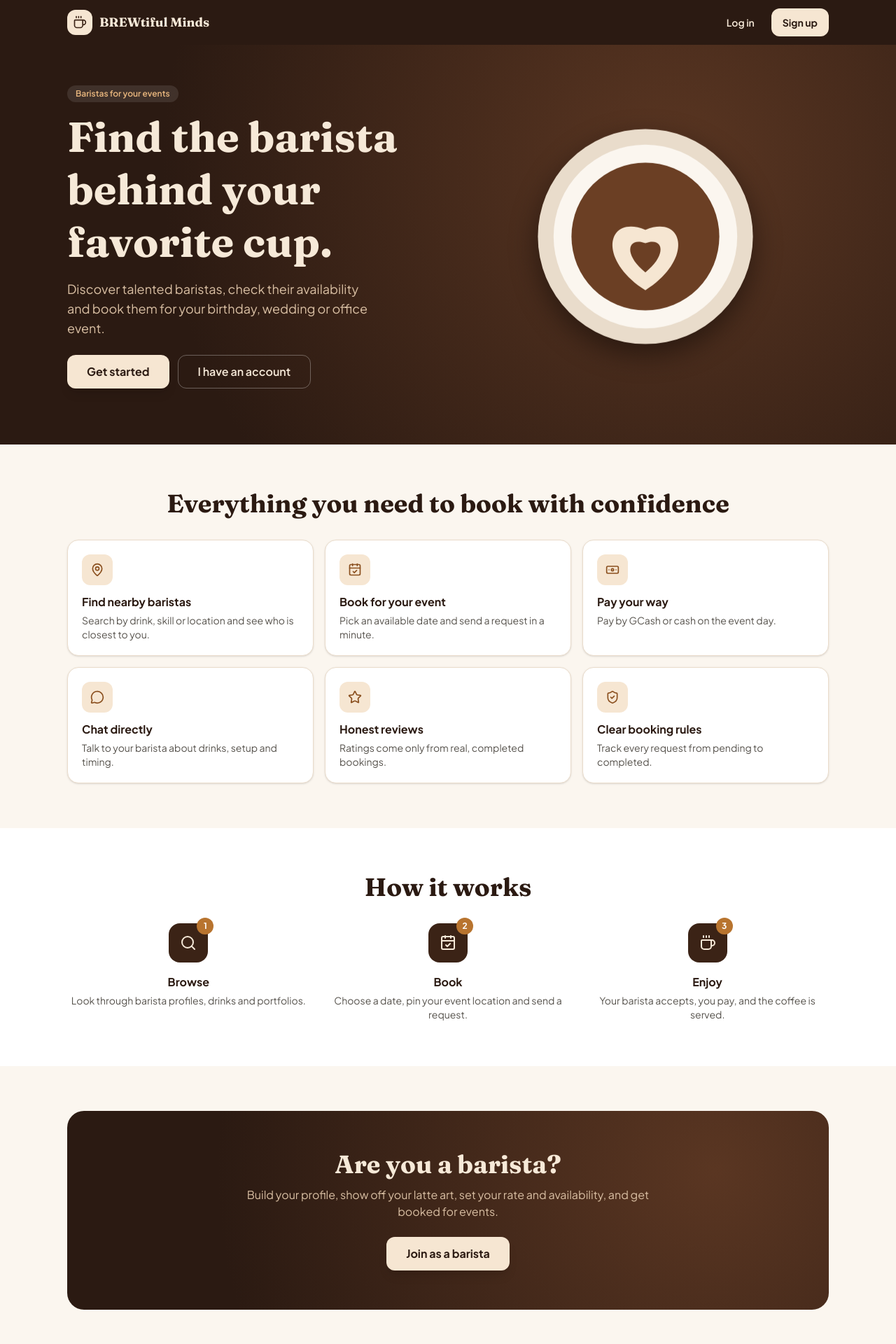
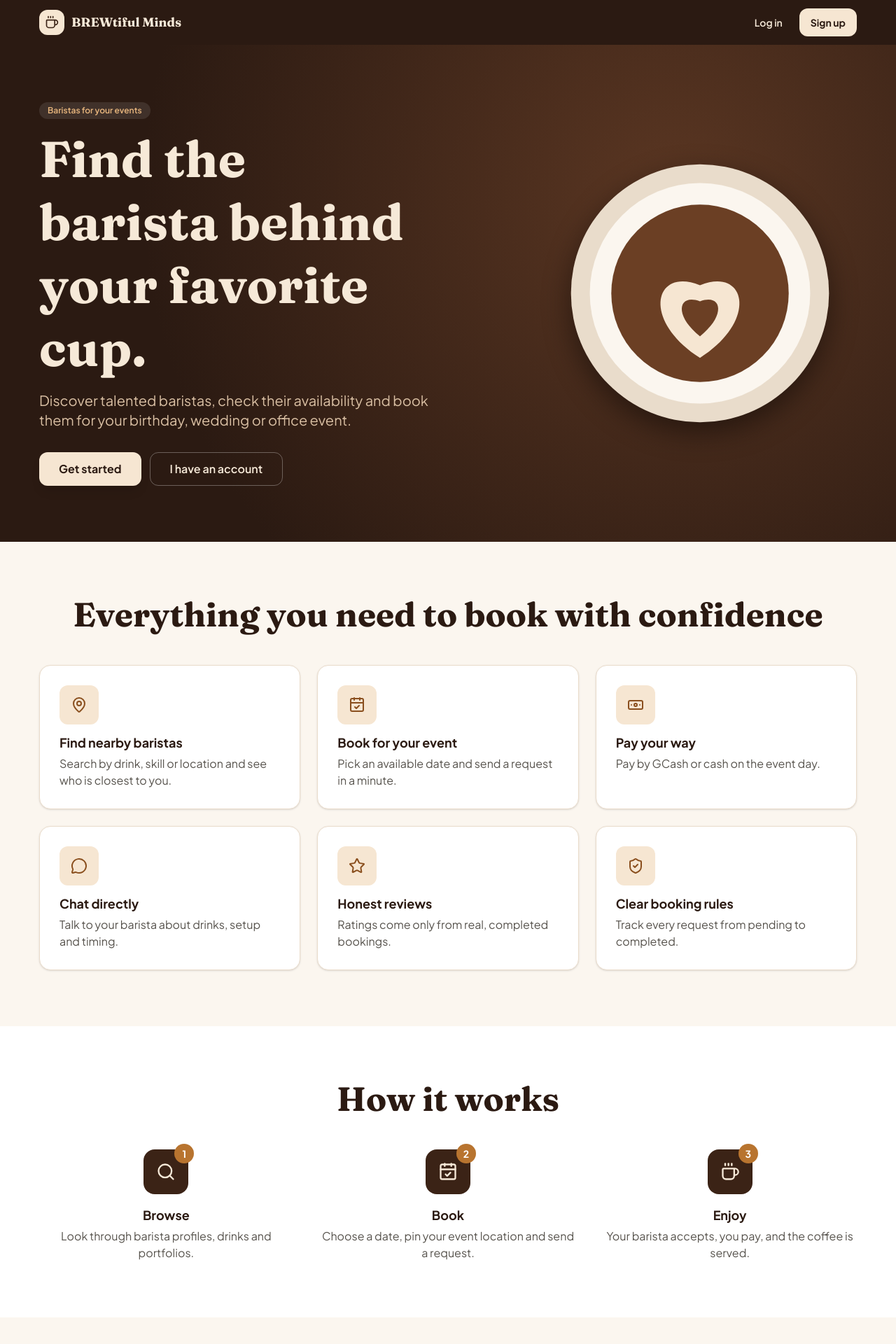
Before and after one commit to BJay29/BREWtiful_Minds, a React (Vite) app: page / in a window 1280 px wide. Shown: the top 1920 px of the page at 70% size. Built offline with nearby package versions, Linux system fonts and the light colour scheme.

Commit message:
Add back link to welcome page on auth screens

```diff
--- a/src/pages/Welcome.jsx
+++ b/src/pages/Welcome.jsx
@@ -26,28 +26,31 @@ const steps = [
   { icon: Coffee, title: 'Enjoy', text: 'Your barista accepts, you pay, and the coffee is served.' },
 ]
 
+// Full width na may padding sa gilid. Walang max-width kaya sakop ang buong screen.
+const wrap = 'w-full px-5 md:px-8 lg:px-14 2xl:px-24'
+
 export default function Welcome() {
   return (
     <div className="min-h-dvh bg-[#FBF6EF] text-[#2B1A12]">
       {/* Top bar */}
       <header className="bg-[#2B1A12]">
-        <div className="mx-auto flex h-14 max-w-6xl items-center justify-between px-5 md:h-16 md:px-8">
-          <div className="flex items-center gap-2.5 font-display text-lg font-bold text-[#F6E9D8]">
-            <span className="flex h-9 w-9 items-center justify-center rounded-xl bg-[#F6E6D2]">
-              <Coffee className="h-5 w-5 text-[#3B2316]" />
+        <div className={`${wrap} flex h-14 items-center justify-between md:h-16 2xl:h-20`}>
+          <div className="flex items-center gap-2.5 font-display text-lg font-bold text-[#F6E9D8] 2xl:text-2xl">
+            <span className="flex h-9 w-9 items-center justify-center rounded-xl bg-[#F6E6D2] 2xl:h-11 2xl:w-11">
+              <Coffee className="h-5 w-5 text-[#3B2316] 2xl:h-6 2xl:w-6" />
             </span>
             BREWtiful Minds
           </div>
           <nav className="flex items-center gap-2">
             <Link
               to="/login"
-              className="flex h-10 items-center rounded-xl px-4 text-sm font-semibold text-[#F6E9D8] transition hover:bg-white/10"
+              className="flex h-10 items-center rounded-xl px-4 text-sm font-semibold text-[#F6E9D8] transition hover:bg-white/10 2xl:h-12 2xl:text-base"
             >
               Log in
             </Link>
             <Link
               to="/register"
-              className="hidden h-10 items-center rounded-xl bg-[#F6E6D2] px-4 text-sm font-bold text-[#2B1A12] transition hover:bg-white sm:flex"
+              className="hidden h-10 items-center rounded-xl bg-[#F6E6D2] px-4 text-sm font-bold text-[#2B1A12] transition hover:bg-white sm:flex 2xl:h-12 2xl:px-6 2xl:text-base"
             >
               Sign up
             </Link>
@@ -57,57 +60,59 @@ export default function Welcome() {
 
       {/* Hero */}
       <section className="bg-[radial-gradient(circle_at_75%_30%,#5A3622,#2B1A12_70%)] text-[#F6E9D8]">
-        <div className="mx-auto grid max-w-6xl items-center gap-6 px-5 pb-12 pt-8 md:grid-cols-2 md:gap-10 md:px-8 md:pb-20 md:pt-14">
+        <div
+          className={`${wrap} grid items-center gap-6 pb-12 pt-8 md:grid-cols-2 md:gap-10 md:pb-20 md:pt-14 lg:min-h-[640px] lg:py-20 2xl:min-h-[760px]`}
+        >
           <div className="text-center md:text-left">
-            <p className="mb-3 inline-block rounded-full bg-white/10 px-3 py-1 text-xs font-semibold text-[#E9B77E]">
+            <p className="mb-3 inline-block rounded-full bg-white/10 px-3 py-1 text-xs font-semibold text-[#E9B77E] 2xl:text-sm">
               Baristas for your events
             </p>
-            <h1 className="font-display text-4xl font-bold leading-tight md:text-6xl">
+            <h1 className="font-display text-4xl font-bold leading-tight md:text-6xl lg:text-7xl 2xl:text-8xl">
               Find the barista behind your favorite cup.
             </h1>
-            <p className="mt-4 text-base text-[#D9BFA3] md:max-w-md md:text-lg">
+            <p className="mt-4 text-base text-[#D9BFA3] md:max-w-md md:text-lg lg:max-w-xl lg:text-xl 2xl:max-w-2xl 2xl:text-2xl">
               Discover talented baristas, check their availability and book them for your birthday,
               wedding or office event.
             </p>
 
-            <div className="mt-6 flex flex-col gap-3 sm:flex-row sm:justify-center md:justify-start">
+            <div className="mt-6 flex flex-col gap-3 sm:flex-row sm:justify-center md:justify-start lg:mt-8">
               <Link
                 to="/register"
-                className="flex h-12 items-center justify-center rounded-xl bg-[#F6E6D2] px-7 text-base font-bold text-[#2B1A12] shadow-lg transition hover:bg-white active:scale-[0.97]"
+                className="flex h-12 items-center justify-center rounded-xl bg-[#F6E6D2] px-7 text-base font-bold text-[#2B1A12] shadow-lg transition hover:bg-white active:scale-[0.97] 2xl:h-14 2xl:px-10 2xl:text-lg"
               >
                 Get started
               </Link>
               <Link
                 to="/login"
-                className="flex h-12 items-center justify-center rounded-xl border border-white/30 px-7 text-base font-semibold text-[#F6E9D8] transition hover:bg-white/10 active:scale-[0.97]"
+                className="flex h-12 items-center justify-center rounded-xl border border-white/30 px-7 text-base font-semibold text-[#F6E9D8] transition hover:bg-white/10 active:scale-[0.97] 2xl:h-14 2xl:px-10 2xl:text-lg"
               >
                 I have an account
               </Link>
             </div>
           </div>
 
-          <div className="flex justify-center">
-            <LatteArt className="h-40 w-40 animate-float drop-shadow-[0_14px_20px_rgba(0,0,0,0.45)] md:h-80 md:w-80" />
+          <div className="flex justify-center md:justify-end lg:pr-8 2xl:pr-20">
+            <LatteArt className="h-40 w-40 animate-float drop-shadow-[0_14px_20px_rgba(0,0,0,0.45)] md:h-72 md:w-72 lg:h-96 lg:w-96 2xl:h-[30rem] 2xl:w-[30rem]" />
           </div>
         </div>
       </section>
 
       {/* Features */}
-      <section className="mx-auto max-w-6xl px-5 py-12 md:px-8 md:py-16">
-        <h2 className="text-center font-display text-2xl font-bold md:text-4xl">
+      <section className={`${wrap} py-12 md:py-16 lg:py-20 2xl:py-28`}>
+        <h2 className="text-center font-display text-2xl font-bold md:text-4xl lg:text-5xl 2xl:text-6xl">
           Everything you need to book with confidence
         </h2>
-        <div className="mt-8 grid gap-4 sm:grid-cols-2 lg:grid-cols-3">
+        <div className="mt-8 grid gap-4 sm:grid-cols-2 lg:mt-12 lg:grid-cols-3 lg:gap-6 2xl:gap-8">
           {features.map(({ icon: Icon, title, text }) => (
             <div
               key={title}
-              className="rounded-2xl border border-[#EADCCB] bg-white p-5 shadow-sm transition duration-300 hover:-translate-y-1 hover:shadow-md"
+              className="rounded-2xl border border-[#EADCCB] bg-white p-5 shadow-sm transition duration-300 hover:-translate-y-1 hover:shadow-md lg:p-7 2xl:p-9"
             >
-              <span className="mb-3 flex h-11 w-11 items-center justify-center rounded-xl bg-[#F6E6D2]">
-                <Icon className="h-5 w-5 text-[#8A4F1E]" />
+              <span className="mb-3 flex h-11 w-11 items-center justify-center rounded-xl bg-[#F6E6D2] lg:h-14 lg:w-14 2xl:h-16 2xl:w-16">
+                <Icon className="h-5 w-5 text-[#8A4F1E] lg:h-6 lg:w-6 2xl:h-7 2xl:w-7" />
               </span>
-              <h3 className="font-bold">{title}</h3>
-              <p className="mt-1 text-sm text-stone-600">{text}</p>
+              <h3 className="font-bold lg:text-lg 2xl:text-2xl">{title}</h3>
+              <p className="mt-1 text-sm text-stone-600 lg:text-base 2xl:text-lg">{text}</p>
             </div>
           ))}
         </div>
@@ -115,20 +120,22 @@ export default function Welcome() {
 
       {/* How it works */}
       <section className="bg-white">
-        <div className="mx-auto max-w-6xl px-5 py-12 md:px-8 md:py-16">
-          <h2 className="text-center font-display text-2xl font-bold md:text-4xl">How it works</h2>
-          <div className="mt-8 grid gap-6 md:grid-cols-3">
+        <div className={`${wrap} py-12 md:py-16 lg:py-20 2xl:py-28`}>
+          <h2 className="text-center font-display text-2xl font-bold md:text-4xl lg:text-5xl 2xl:text-6xl">
+            How it works
+          </h2>
+          <div className="mt-8 grid gap-6 md:grid-cols-3 lg:mt-12 lg:gap-10 2xl:gap-14">
             {steps.map(({ icon: Icon, title, text }, i) => (
               <div key={title} className="flex items-start gap-4 md:flex-col md:items-center md:text-center">
-                <span className="relative flex h-14 w-14 shrink-0 items-center justify-center rounded-2xl bg-[#3B2316]">
-                  <Icon className="h-6 w-6 text-[#F6E9D8]" />
-                  <span className="absolute -right-2 -top-2 flex h-6 w-6 items-center justify-center rounded-full bg-[#B8742F] text-xs font-bold text-white">
+                <span className="relative flex h-14 w-14 shrink-0 items-center justify-center rounded-2xl bg-[#3B2316] lg:h-16 lg:w-16 2xl:h-20 2xl:w-20">
+                  <Icon className="h-6 w-6 text-[#F6E9D8] lg:h-7 lg:w-7 2xl:h-9 2xl:w-9" />
+                  <span className="absolute -right-2 -top-2 flex h-6 w-6 items-center justify-center rounded-full bg-[#B8742F] text-xs font-bold text-white lg:h-7 lg:w-7 lg:text-sm">
                     {i + 1}
                   </span>
                 </span>
                 <div>
-                  <h3 className="font-bold">{title}</h3>
-                  <p className="mt-1 text-sm text-stone-600">{text}</p>
+                  <h3 className="font-bold lg:text-lg 2xl:text-2xl">{title}</h3>
+                  <p className="mt-1 text-sm text-stone-600 lg:text-base 2xl:text-lg">{text}</p>
                 </div>
               </div>
             ))}
@@ -137,16 +144,18 @@ export default function Welcome() {
       </section>
 
       {/* For baristas */}
-      <section className="mx-auto max-w-6xl px-5 py-12 md:px-8 md:py-16">
-        <div className="rounded-3xl bg-[radial-gradient(circle_at_85%_30%,#5A3622,#2B1A12_75%)] px-6 py-10 text-center text-[#F6E9D8] md:px-12 md:py-14">
-          <h2 className="font-display text-2xl font-bold md:text-4xl">Are you a barista?</h2>
-          <p className="mx-auto mt-3 max-w-xl text-sm text-[#D9BFA3] md:text-base">
+      <section className={`${wrap} py-12 md:py-16 lg:py-20 2xl:py-28`}>
+        <div className="rounded-3xl bg-[radial-gradient(circle_at_85%_30%,#5A3622,#2B1A12_75%)] px-6 py-10 text-center text-[#F6E9D8] md:px-12 md:py-14 lg:py-20 2xl:py-28">
+          <h2 className="font-display text-2xl font-bold md:text-4xl lg:text-5xl 2xl:text-6xl">
+            Are you a barista?
+          </h2>
+          <p className="mx-auto mt-3 max-w-xl text-sm text-[#D9BFA3] md:text-base lg:max-w-2xl lg:text-lg 2xl:max-w-3xl 2xl:text-2xl">
             Build your profile, show off your latte art, set your rate and availability, and get
             booked for events.
           </p>
           <Link
             to="/register"
-            className="mt-6 inline-flex h-12 items-center justify-center rounded-xl bg-[#F6E6D2] px-7 text-base font-bold text-[#2B1A12] shadow-lg transition hover:bg-white active:scale-[0.97]"
+            className="mt-6 inline-flex h-12 items-center justify-center rounded-xl bg-[#F6E6D2] px-7 text-base font-bold text-[#2B1A12] shadow-lg transition hover:bg-white active:scale-[0.97] lg:mt-8 2xl:h-14 2xl:px-10 2xl:text-lg"
           >
             Join as a barista
           </Link>
@@ -154,7 +163,7 @@ export default function Welcome() {
       </section>
 
       {/* Footer */}
-      <footer className="border-t border-[#EADCCB] py-6 text-center text-xs text-stone-500">
+      <footer className="border-t border-[#EADCCB] py-6 text-center text-xs text-stone-500 2xl:text-sm">
         &copy; {new Date().getFullYear()} BREWtiful Minds. All rights reserved.
       </footer>
     </div>
```
